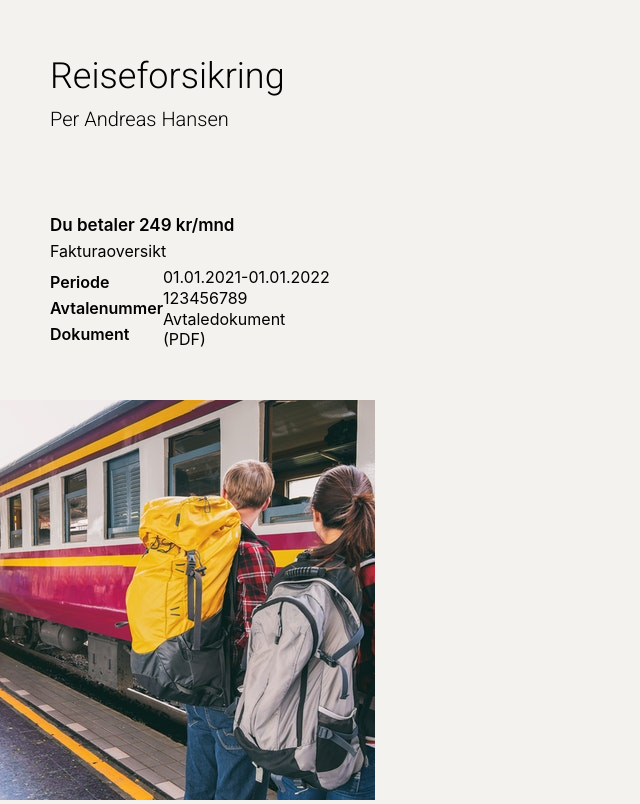
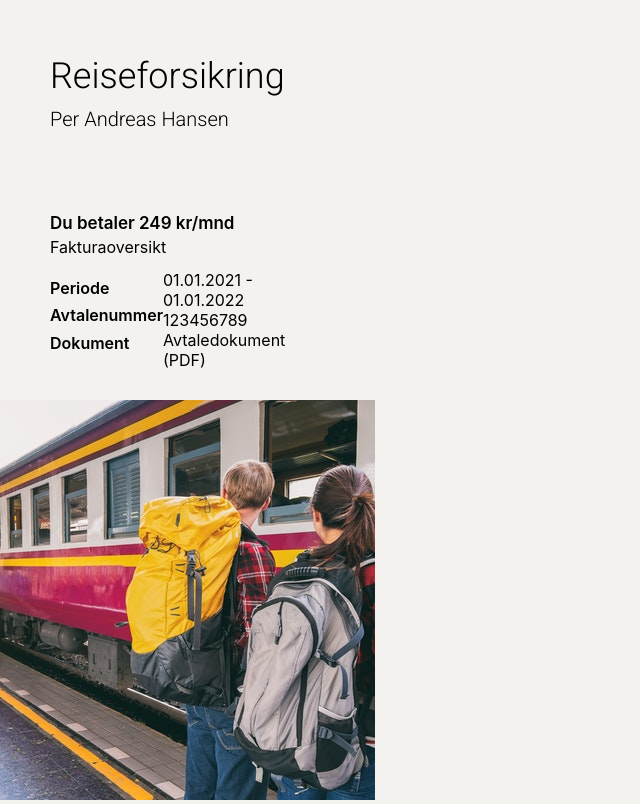
Before and after one commit to mariaopl/forsikrings-oppgave, a React (Create React App) app: page / in a window 1280 px wide. Shown: the whole page, without its empty margins (0-640 px from the left). Built offline with nearby package versions, Linux system fonts and the light colour scheme.

Commit message:
changed to position: fixed

```diff
--- a/src/App.js
+++ b/src/App.js
@@ -25,7 +25,7 @@ function App() {
             <span>Dokument</span>
           </div>
           <div className="right-info">
-            <span>01.01.2021-01.01.2022</span>
+            <span>01.01.2021 - 01.01.2022</span>
             <span>123456789</span>
             <a>Avtaledokument (PDF)</a>
           </div>
--- a/src/index.css
+++ b/src/index.css
@@ -23,7 +23,7 @@ code {
   font-family: "Roboto", sans-serif;
   top: 55px;
   left: 50px;
-  position: absolute;
+  position: fixed;
 }
 
 .title {
@@ -38,8 +38,8 @@ code {
 .content {
   top: 210px;
   left: 50px;
-  position: absolute;
-  height: 140px;
+  position: fixed;
+  height: 150px;
   display: flex;
   flex-direction: column;
   justify-content: space-evenly;
@@ -58,6 +58,7 @@ code {
   flex-direction: column;
   justify-content: space-evenly;
   height: 60px;
+  margin-bottom: 10px;
 }
 
 .info {
@@ -81,7 +82,7 @@ code {
 }
 
 .image {
-  position: absolute;
+  position: fixed;
   bottom: 0;
   width: 100%;
   height: 400px;
```
